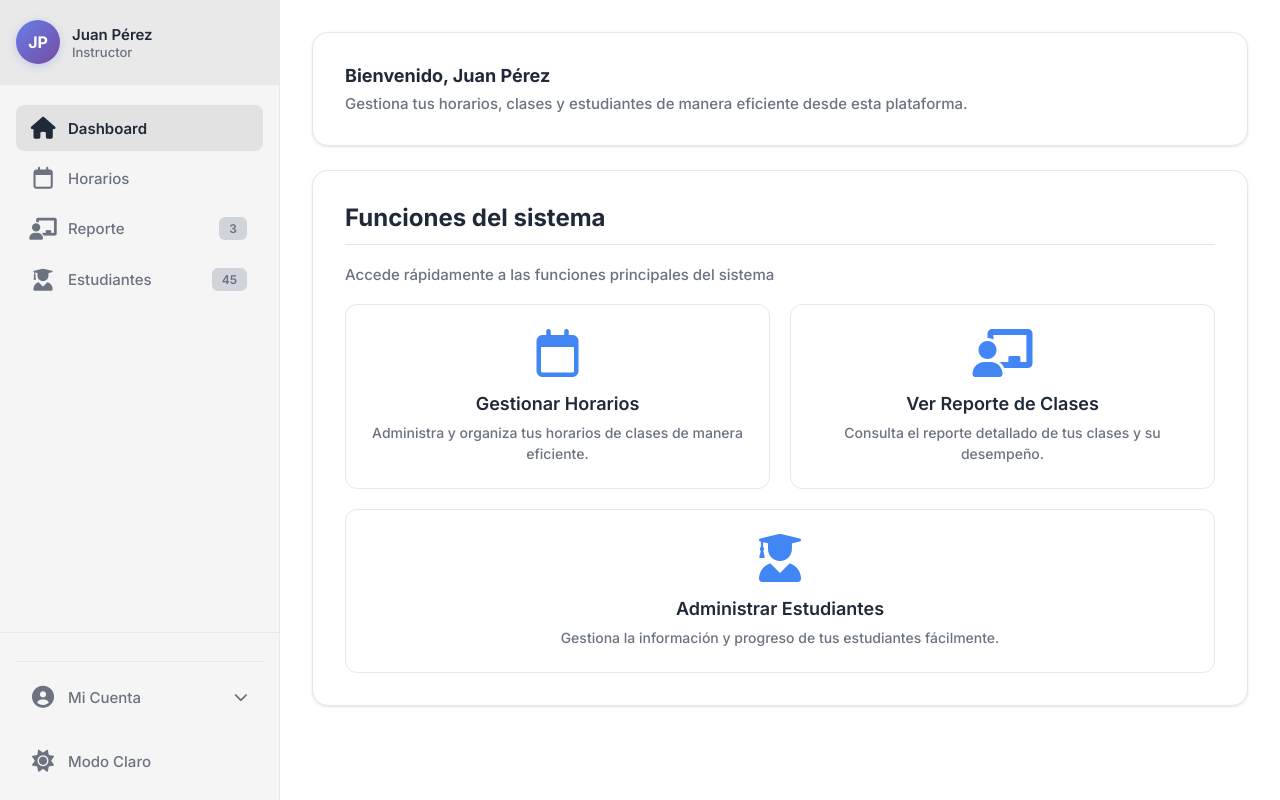
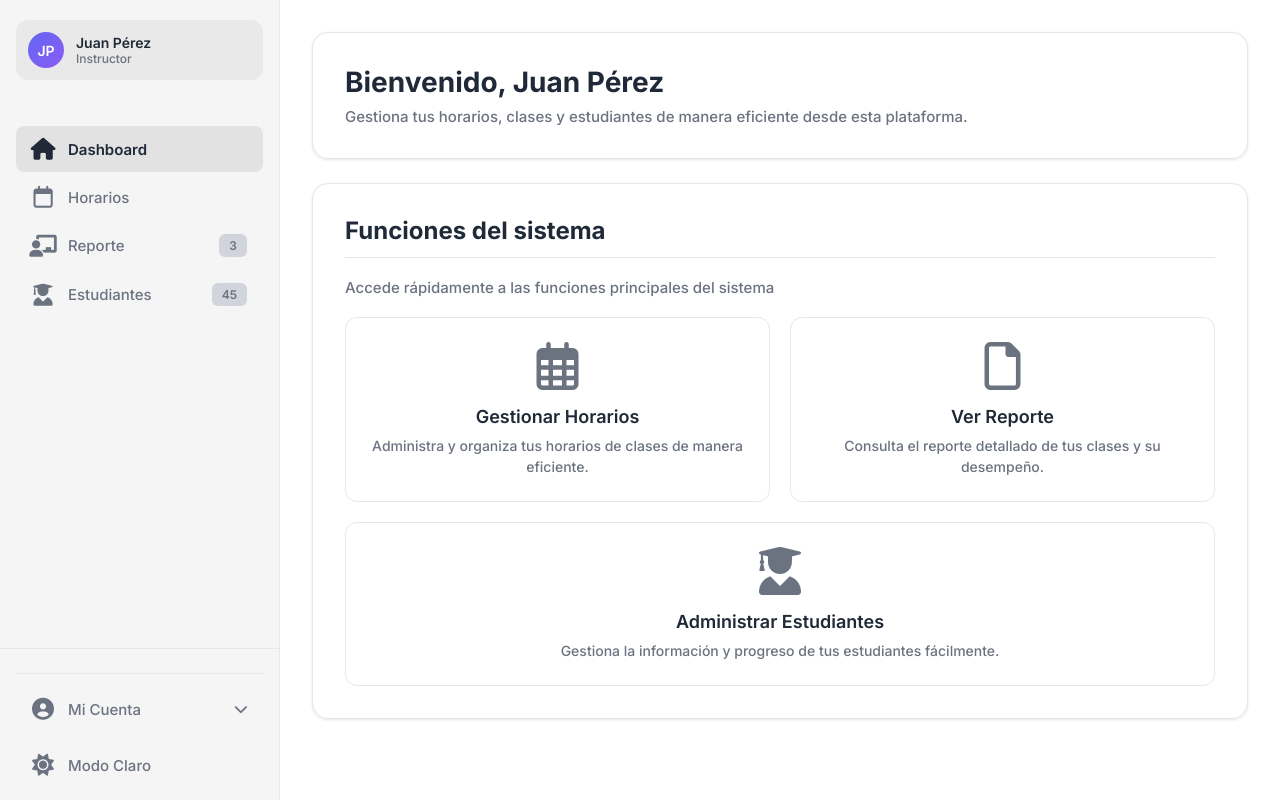
Before and after one commit to Luis-Martinez07/Proyecto-Team, a PHP site: page /panel.php in a window 1280 px wide. Run offline with PHP 8.4, Linux system fonts and the light colour scheme; a user stored in the database is signed in.

Commit message:
Cambios de ultima hora

```diff
--- a/panel.css
+++ b/panel.css
@@ -16,6 +16,7 @@
     --body-bg: #ffffff;
     --bg-primary: #ffffff;
     --bg-dark: #f9fafb;
+    --icon-accion-color: #6b7280;
     --card-bg: #ffffff;
     --divider-color: #e5e7eb;
     --border-color: #e5e7eb;
@@ -72,37 +73,41 @@ body {
 }
 
 .sidebar-header {
-    padding: 0;
-    margin: 0;
+    padding: 20px 16px 0 16px;
+    background: transparent;
+    color: inherit;
+    border: none;
+    margin: 0 0 24px 0;
 }
 
 .user-profile-header {
     display: flex;
     align-items: center;
     gap: 12px;
-    padding: 20px 16px;
+    padding: 12px;
+    background: var(--hover-bg);
+    border-radius: 12px;
+    margin-bottom: 20px;
     transition: all 0.2s ease;
     cursor: pointer;
-    border-bottom: 1px solid var(--divider-color);
 }
 
 .user-profile-header:hover {
-    background: var(--hover-bg);
+    background: var(--border-color);
 }
 
 .user-avatar-header {
-    width: 44px;
-    height: 44px;
-    background: linear-gradient(135deg, #667eea 0%, #764ba2 100%);
+    width: 36px;
+    height: 36px;
+    background: linear-gradient(135deg, #6366f1 0%, #8b5cf6 100%);
     border-radius: 50%;
     display: flex;
     align-items: center;
     justify-content: center;
     color: white;
-    font-weight: 700;
-    font-size: 16px;
+    font-weight: 600;
+    font-size: 14px;
     flex-shrink: 0;
-    box-shadow: 0 2px 8px rgba(102, 126, 234, 0.3);
 }
 
 .user-info-header {
@@ -112,7 +117,7 @@ body {
 
 .user-name-header {
     font-weight: 600;
-    font-size: 15px;
+    font-size: 14px;
     color: var(--text-primary);
     white-space: nowrap;
     overflow: hidden;
@@ -120,7 +125,7 @@ body {
 }
 
 .user-role-header {
-    font-size: 13px;
+    font-size: 12px;
     color: var(--text-secondary);
 }
 
@@ -128,8 +133,8 @@ body {
    NAVEGACIÓN
    ======================================== */
 .sidebar-nav {
-    flex: 1;
-    padding: 16px;
+   flex: 0 0 auto;
+    padding: 0 16px 16px 16px;
     overflow-y: auto;
 }
 
@@ -144,7 +149,7 @@ body {
     border-radius: 8px;
     font-weight: 500;
     font-size: 15px;
-    margin: 4px 0;
+    margin: 2px 0;
     background: transparent;
     border: none;
     width: 100%;
@@ -203,13 +208,13 @@ body {
    FOOTER DEL SIDEBAR
    ======================================== */
 .sidebar-footer {
-    margin-top: auto;
-    padding: 16px;
+   margin-top: auto;
+    padding: 12px 16px;
     border-top: 1px solid var(--divider-color);
 }
 
 .nav-dropdown-container {
-    margin: 0 0 8px 0;
+     margin: 0 0 4px 0;
 }
 
 .nav-dropdown-toggle {
@@ -246,19 +251,19 @@ body {
 }
 
 .nav-dropdown-menu {
-    background: var(--sidebar-bg);
+      background: var(--sidebar-bg);
     border: 1px solid var(--border-color);
     border-radius: 8px;
     overflow: hidden;
     max-height: 0;
     opacity: 0;
-    margin: 8px 0 0 0;
+    margin: 4px 0 4px 0;
     transition: all 0.3s ease;
     transform: scaleY(0);
 }
 
 .nav-dropdown-menu.active {
-    max-height: 200px;
+   max-height: 200px;
     opacity: 1;
     transform: scaleY(1);
 }
@@ -347,7 +352,7 @@ body {
 }
 
 .content-header h1 {
-    font-size: 18px;
+     font-size: 28px;
     font-weight: 700;
     margin-bottom: 8px;
     color: var(--text-primary);
@@ -722,7 +727,7 @@ body {
 
 .accion-icon {
     font-size: 48px;
-    color: #4285f4;
+    color: var(--icon-accion-color);
     flex-shrink: 0;
 }
 
--- a/panel.php
+++ b/panel.php
@@ -69,7 +69,7 @@ if (strlen($iniciales) == 0) {
 <!-- Sidebar -->
 <aside class="sidebar" id="sidebar">
     <!-- Header con Avatar y Nombre -->
-    <div class="sidebar-header">
+     <div class="sidebar-header">
         <div class="user-profile-header">
             <div class="user-avatar-header"><?php echo $iniciales; ?></div>
             <div class="user-info-header">
@@ -156,7 +156,7 @@ if (strlen($iniciales) == 0) {
 
             <div class="acciones-rapidas">
                 <div class="accion-card" onclick="showSection('schedules')">
-                    <i class="fa-regular fa-calendar accion-icon"></i>
+                    <i class="fa-regular fa-calendar-days accion-icon"></i>
                     <div>
                         <h3>Gestionar Horarios</h3>
                         <p>Administra y organiza tus horarios de clases de manera eficiente.</p>
@@ -164,9 +164,9 @@ if (strlen($iniciales) == 0) {
                 </div>
 
                 <div class="accion-card" onclick="showSection('classes')">
-                    <i class="fa-solid fa-chalkboard-teacher accion-icon"></i>
+                    <i class="fa-regular fa-file accion-icon"></i>
                     <div>
-                        <h3>Ver Reporte de Clases</h3>
+                        <h3>Ver Reporte</h3>
                         <p>Consulta el reporte detallado de tus clases y su desempeño.</p>
                     </div>
                 </div>
```
